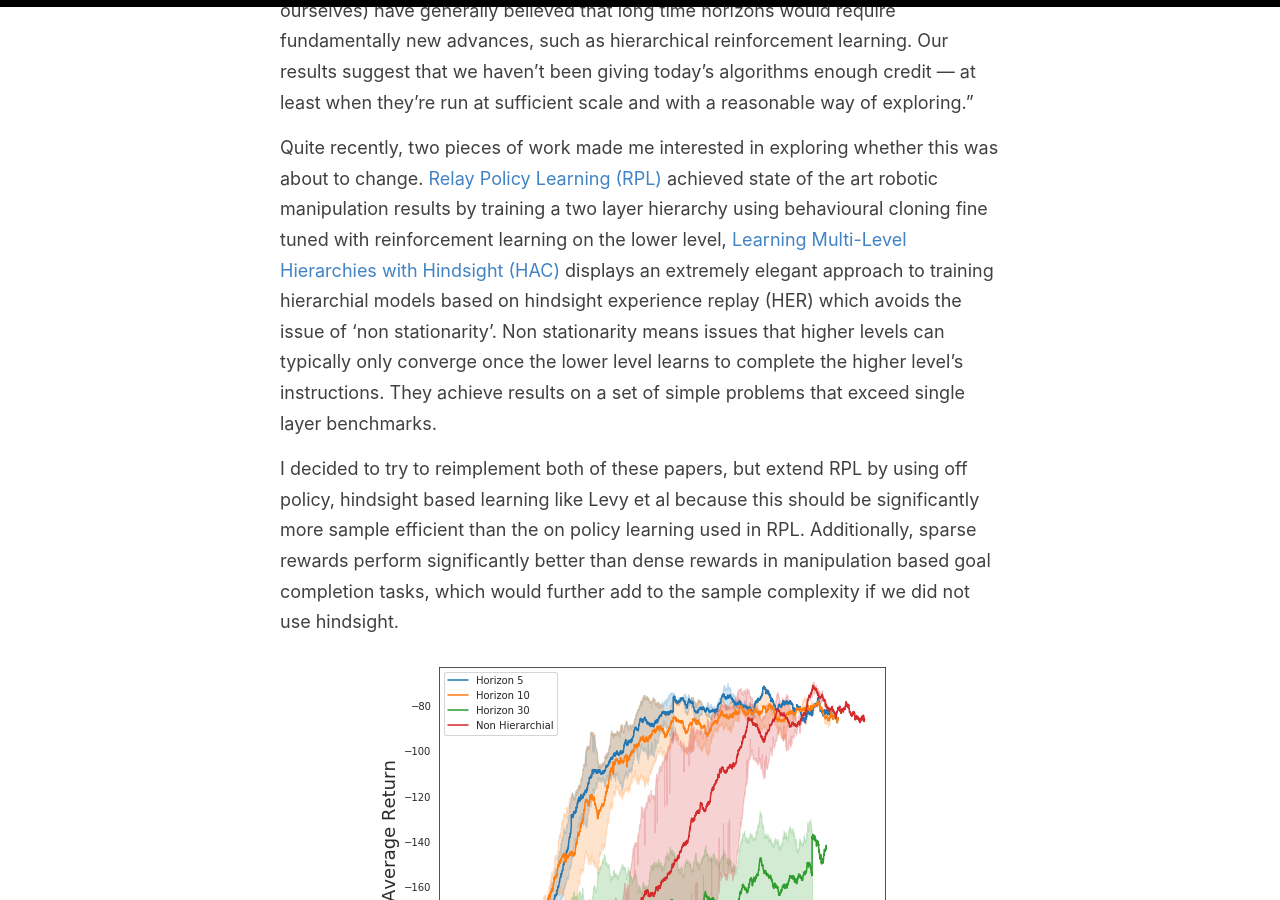
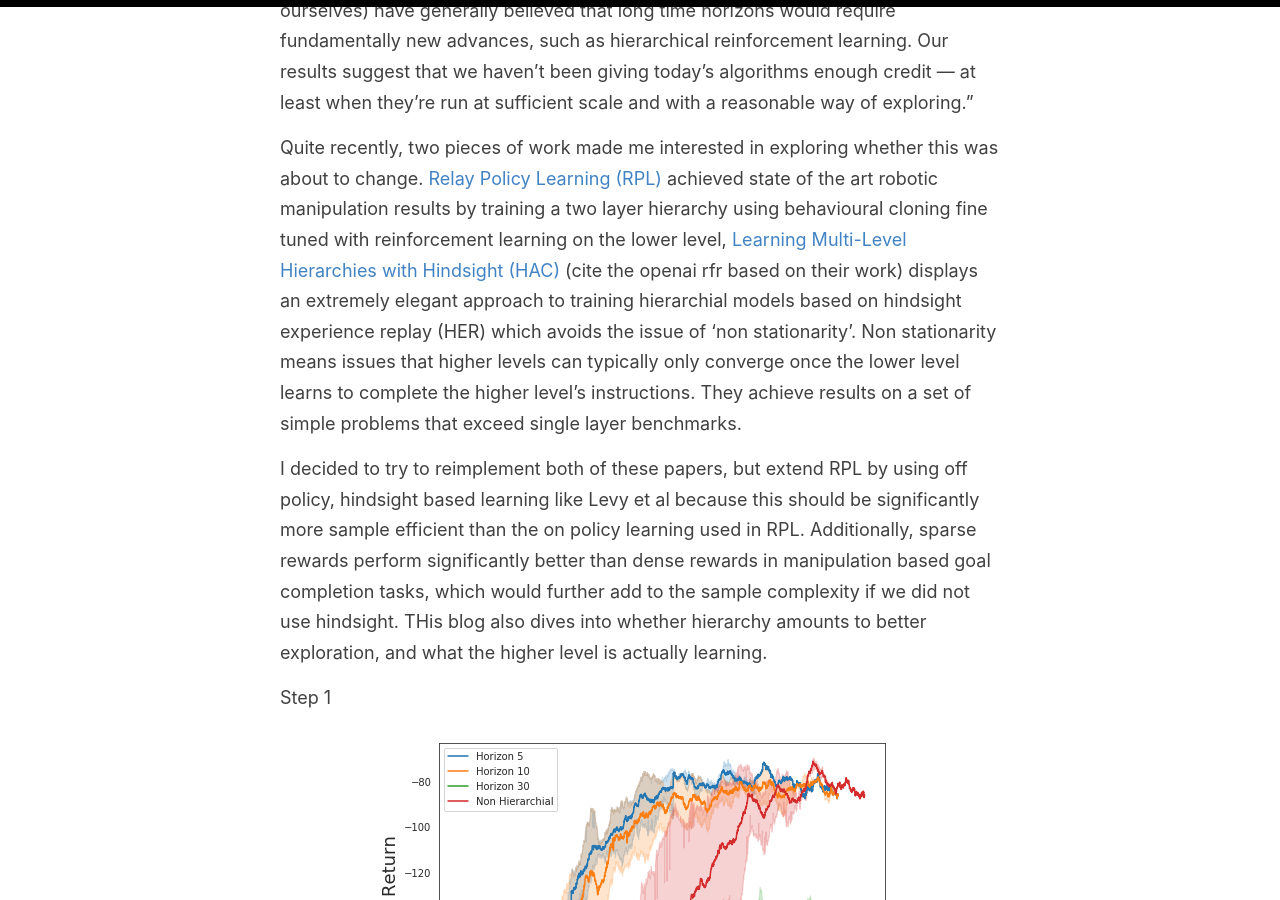
Before and after one commit to sholtodouglas/sholtodouglas.github.io, a Jekyll site: the page built from _posts/2020-03-21-Dissecting_Hierarchial_RL.md, in a window 1280 px wide and 900 px high, scrolled down 889 px. Built offline with Jekyll 4.4.1, drawn with Linux system fonts in a browser that asks for light colours.

Commit message:
Update 2020-03-21-Dissecting_Hierarchial_RL.md

```diff
--- a/_posts/2020-03-21-Dissecting_Hierarchial_RL.md
+++ b/_posts/2020-03-21-Dissecting_Hierarchial_RL.md
@@ -9,11 +9,11 @@
 
 Despite this, it has largely failed to deliver on the hype. No major results use HRL, and recent work has found that even state of the art HRL algorithms effectively amount to better exploration schemes, the model architecture does not give any extra expressive power. Indeed, OpenAI commented following their landmark DOTA results , that hierarchy simply proved unnecessary  "RL researchers (including ourselves) have generally believed that long time horizons would require fundamentally new advances, such as hierarchical reinforcement learning. Our results suggest that we haven’t been giving today’s algorithms enough credit — at least when they’re run at sufficient scale and with a reasonable way of exploring."
 
-Quite recently, two pieces of work made me interested in exploring whether this was about to change. [Relay Policy Learning (RPL) ](https://relay-policy-learning.github.io/) achieved state of the art robotic manipulation results by training a two layer hierarchy using behavioural cloning fine tuned with reinforcement learning on the lower level, [Learning Multi-Level Hierarchies with Hindsight (HAC)](https://arxiv.org/pdf/1712.00948.pdf) displays an extremely elegant approach to training hierarchial models based on hindsight experience replay (HER) which avoids the issue of 'non stationarity'. Non stationarity means issues that higher levels can typically only converge once the lower level learns to complete the higher level's instructions. They achieve results on a set of simple problems that exceed single layer benchmarks.
+Quite recently, two pieces of work made me interested in exploring whether this was about to change. [Relay Policy Learning (RPL) ](https://relay-policy-learning.github.io/) achieved state of the art robotic manipulation results by training a two layer hierarchy using behavioural cloning fine tuned with reinforcement learning on the lower level, [Learning Multi-Level Hierarchies with Hindsight (HAC)](https://arxiv.org/pdf/1712.00948.pdf) (cite the openai rfr based on their work) displays an extremely elegant approach to training hierarchial models based on hindsight experience replay (HER) which avoids the issue of 'non stationarity'. Non stationarity means issues that higher levels can typically only converge once the lower level learns to complete the higher level's instructions. They achieve results on a set of simple problems that exceed single layer benchmarks.
 
-I decided to try to reimplement both of these papers, but extend RPL by using off policy, hindsight based learning like Levy et al because this should be significantly more sample efficient than the on policy learning used in RPL. Additionally, sparse rewards perform significantly better than dense rewards in manipulation based goal completion tasks, which would further add to the sample complexity if we did not use hindsight.
+I decided to try to reimplement both of these papers, but extend RPL by using off policy, hindsight based learning like Levy et al because this should be significantly more sample efficient than the on policy learning used in RPL. Additionally, sparse rewards perform significantly better than dense rewards in manipulation based goal completion tasks, which would further add to the sample complexity if we did not use hindsight. THis blog also dives into whether hierarchy amounts to better exploration, and what the higher level is actually learning.
 
-
+Step 1
 
 
 ![alt text](https://sholtodouglas.github.io/images/hierarchial/hiervsnot.png "Hierarchy vs Single Layer")
```
